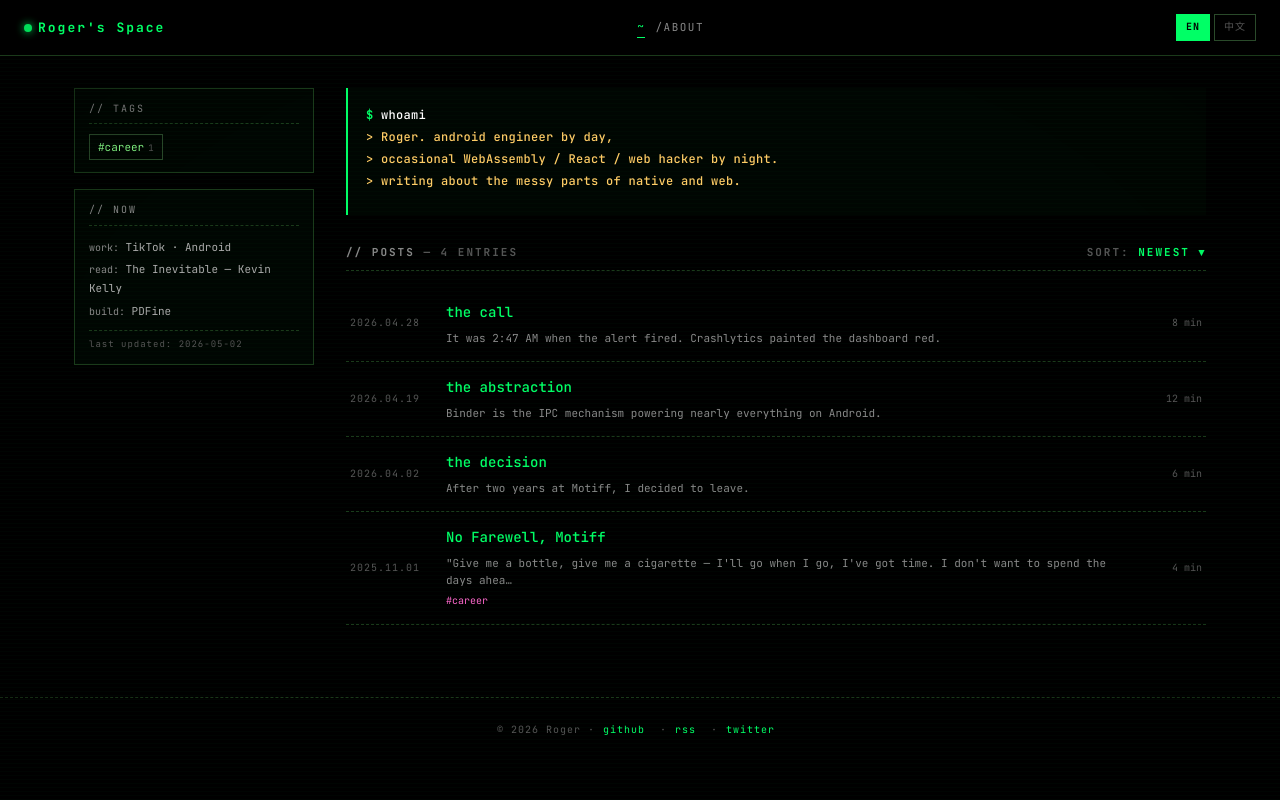
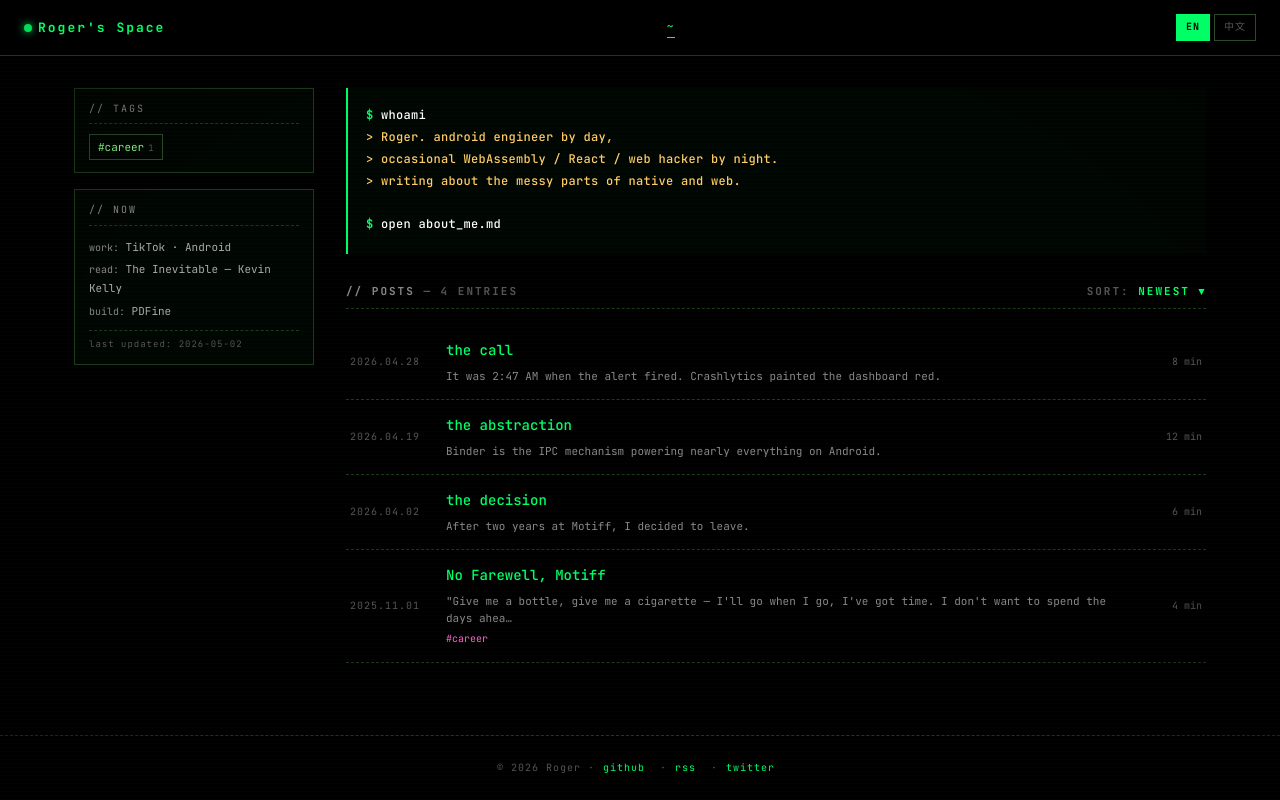
Before and after one commit to 12og3r/12og3r, a React (Vite) app: page /en in a window 1280 px wide. Built offline with nearby package versions, Linux system fonts and the light colour scheme.

Commit message:
feat(nav): drop /about from topbar; surface as 'open about_me.md' in whoami

```diff
--- a/src/components/TopBar.tsx
+++ b/src/components/TopBar.tsx
@@ -4,7 +4,7 @@ import { LangSwitcher } from './LangSwitcher';
 import './TopBar.css';
 
 interface Props {
-  /** When set, render this filename in place of the /about nav link. */
+  /** When set, render this filename after a `/` separator (path-style). */
   articleFilename?: string;
   /** When set, render a SKIP button to the left of the language switcher. */
   onSkip?: () => void;
@@ -14,7 +14,6 @@ export function TopBar({ articleFilename, onSkip }: Props) {
   const { lang, t } = useI18n();
   const { pathname } = useLocation();
   const isHome = pathname === `/${lang}` || pathname === `/${lang}/`;
-  const isAbout = pathname.startsWith(`/${lang}/about`);
   return (
     <div className="topbar">
       <Link to={`/${lang}`} className="brand">
@@ -22,13 +21,11 @@ export function TopBar({ articleFilename, onSkip }: Props) {
       </Link>
       <nav className="topnav">
         <Link to={`/${lang}`} className={isHome ? 'active' : ''}>~</Link>
-        {articleFilename ? (
+        {articleFilename && (
           <>
             <span className="path-sep" aria-hidden="true">/</span>
             <span className="filename">{articleFilename}</span>
           </>
-        ) : (
-          <Link to={`/${lang}/about`} className={isAbout ? 'active' : ''}>{t('nav.about')}</Link>
         )}
       </nav>
       {onSkip && (
--- a/src/routes/About.tsx
+++ b/src/routes/About.tsx
@@ -11,7 +11,7 @@ export default function About() {
   const { lang } = useI18n();
   return (
     <>
-      <TopBar />
+      <TopBar articleFilename="about_me.md" />
       <main className="about">
         <TermBlock text={ABOUT[lang]} className="about-content" />
       </main>
--- a/src/routes/Home.css
+++ b/src/routes/Home.css
@@ -23,6 +23,34 @@
   padding: 16px 18px;
   border-left: 2px solid var(--green);
   background: var(--green-bg-soft);
+}
+.whoami-link {
+  display: inline-block;
+  margin-top: 12px;
+  padding: 2px 6px 2px 0;
+  font-family: inherit;
+  font-size: 12px;
+  border: none !important;
+  background: transparent !important;
+  text-decoration: none !important;
+  cursor: pointer;
+  transition: opacity 0.15s;
+}
+.whoami-link .prompt { color: var(--green); font-weight: 700; }
+.whoami-link .cmd-text {
+  color: #fff;
+  font-weight: 500;
+  border-bottom: 1px dashed transparent;
+  transition: border-color 0.15s, color 0.15s;
+}
+.whoami-link:hover { background: transparent !important; color: inherit !important; }
+.whoami-link:hover .cmd-text {
+  color: var(--cyan);
+  border-bottom-color: var(--cyan);
+}
+.whoami-link:focus-visible {
+  outline: 1px solid var(--green);
+  outline-offset: 3px;
 }
 .main h2 {
   color: var(--fg-dim);
--- a/src/routes/Home.tsx
+++ b/src/routes/Home.tsx
@@ -1,4 +1,5 @@
 import { useEffect, useState } from 'react';
+import { Link } from 'react-router-dom';
 import { TopBar } from '@/components/TopBar';
 import { TagCloud } from '@/components/TagCloud';
 import { NowPanel } from '@/components/NowPanel';
@@ -59,7 +60,13 @@ export default function Home() {
           <NowPanel />
         </aside>
         <main className="main">
-          <TermBlock text={WHOAMI[lang]} className="whoami" />
+          <div className="whoami">
+            <TermBlock text={WHOAMI[lang]} />
+            <Link to={`/${lang}/about`} className="whoami-link">
+              <span className="prompt">$</span>{' '}
+              <span className="cmd-text">open about_me.md</span>
+            </Link>
+          </div>
           <h2>
             <span>{t('posts.title')} <span className="dim">{t(selected.length ? 'count.match' : 'count.entries', { n: filtered.length })}</span></span>
             <span className="dim">{t('posts.sort')}: <span style={{ color: 'var(--green)' }}>{t('posts.sort.newest')}</span></span>
```
Also changed, not shown: 1 other file (tests, documents, lock files or other folders).
